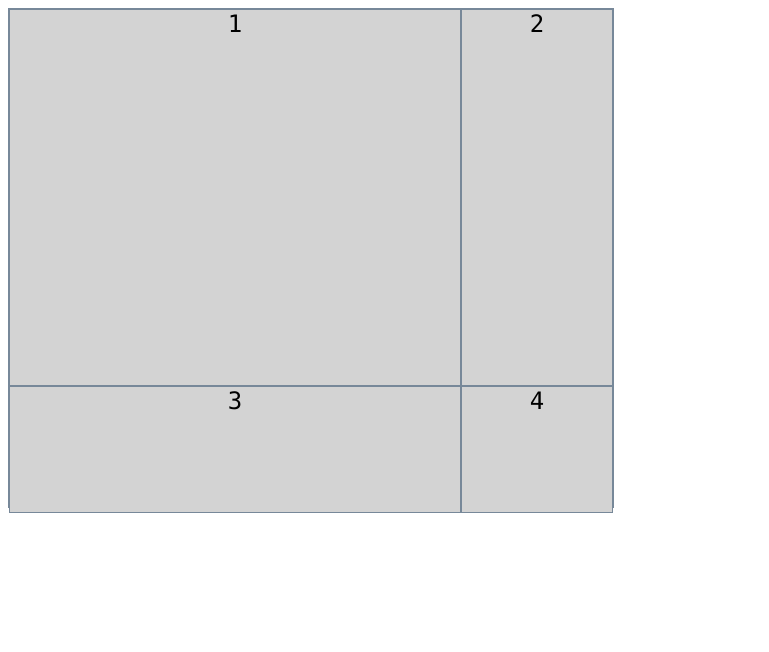
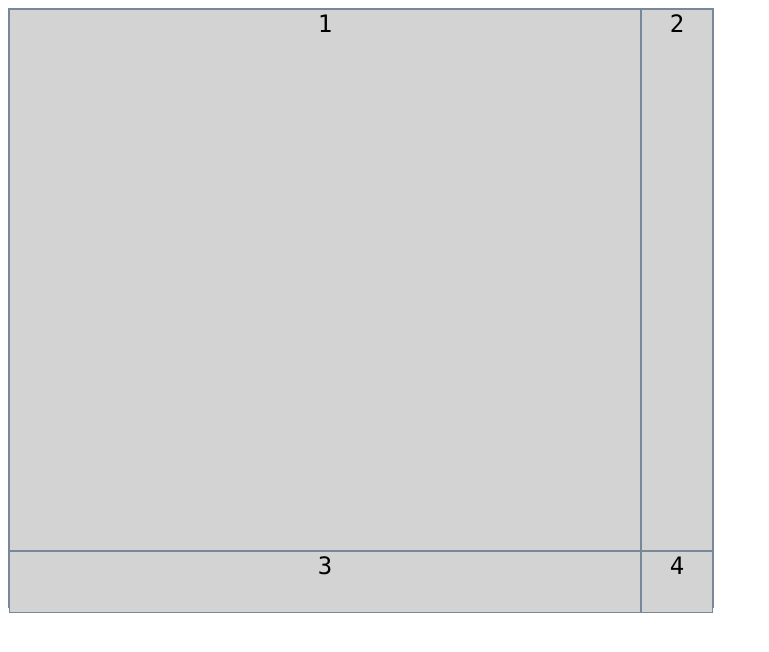
Before and after one commit to trental/personal_profile, a plain HTML site: page movingGrid2/index.html in a window 1280 px wide. Shown: the whole page, without its empty margins (0-769 px from the left). Drawn offline with Linux system fonts and the light colour scheme.

Commit message:
Changed to 90-10 proportions

```diff
--- a/movingGrid2/script.js
+++ b/movingGrid2/script.js
@@ -110,12 +110,16 @@ class ProjectSelector {
 		const clicked = e.target.dataset.placement;
 		if (clicked === 'TopLeft') {
 			this.goTopLeft();
+			this.position = 5;
 		} else if (clicked === 'TopRight') {
 			this.goTopRight();
+			this.position = 15;
 		} else if (clicked === 'BottomLeft') {
 			this.goBottomLeft();
+			this.position = 25;
 		} else if (clicked === 'BottomRight') {
 			this.goBottomRight();
+			this.position = 35;
 		}
 	}
 }
--- a/movingGrid2/style.css
+++ b/movingGrid2/style.css
@@ -13,31 +13,31 @@ body * {
 	text-align: center;
 	margin: 0;
 	padding: 0;
-	height: 500px;
-	width: 606px;
+	height: 600px;
+	width: 706px;
 	box-sizing: border-box;
 	display: flex;
 	flex-wrap: wrap;
 }
 
 .fullSquare {
-	width: 450px;
-	height: 375px;
+	width: 630px;
+	height: 540px;
 }
 
 .tallRectangle {
-	width: 150px;
-	height: 375px;
+	width: 70px;
+	height: 540px;
 }
 
 .flatRectangle {
-	width: 450px;
-	height: 125px;
+	width: 630px;
+	height: 60px;
 }
 
 .tinySquare {
-	width: 150px;
-	height: 125px;
+	width: 70px;
+	height: 60px;
 }
 
 .toTinySquare {
@@ -62,29 +62,29 @@ body * {
 
 @keyframes kfToTinySquare {
 	100% {
-		width: 150px;
-		height: 125px;
+		width: 70px;
+		height: 60px;
 	}
 }
 
 @keyframes kfToFullSquare {
 	100% {
-		width: 450px;
-		height: 375px;
+		width: 630px;
+		height: 540px;
 	}
 }
 
 @keyframes kfToFlatRectangle {
 	100% {
-		width: 450px;
-		height: 125px;
+		width: 630px;
+		height: 60px;
 	}
 }
 
 @keyframes kfToTallRectangle {
 	100% {
-		width: 150px;
-		height: 375px;
+		width: 70px;
+		height: 540px;
 	}
 }
 
```
